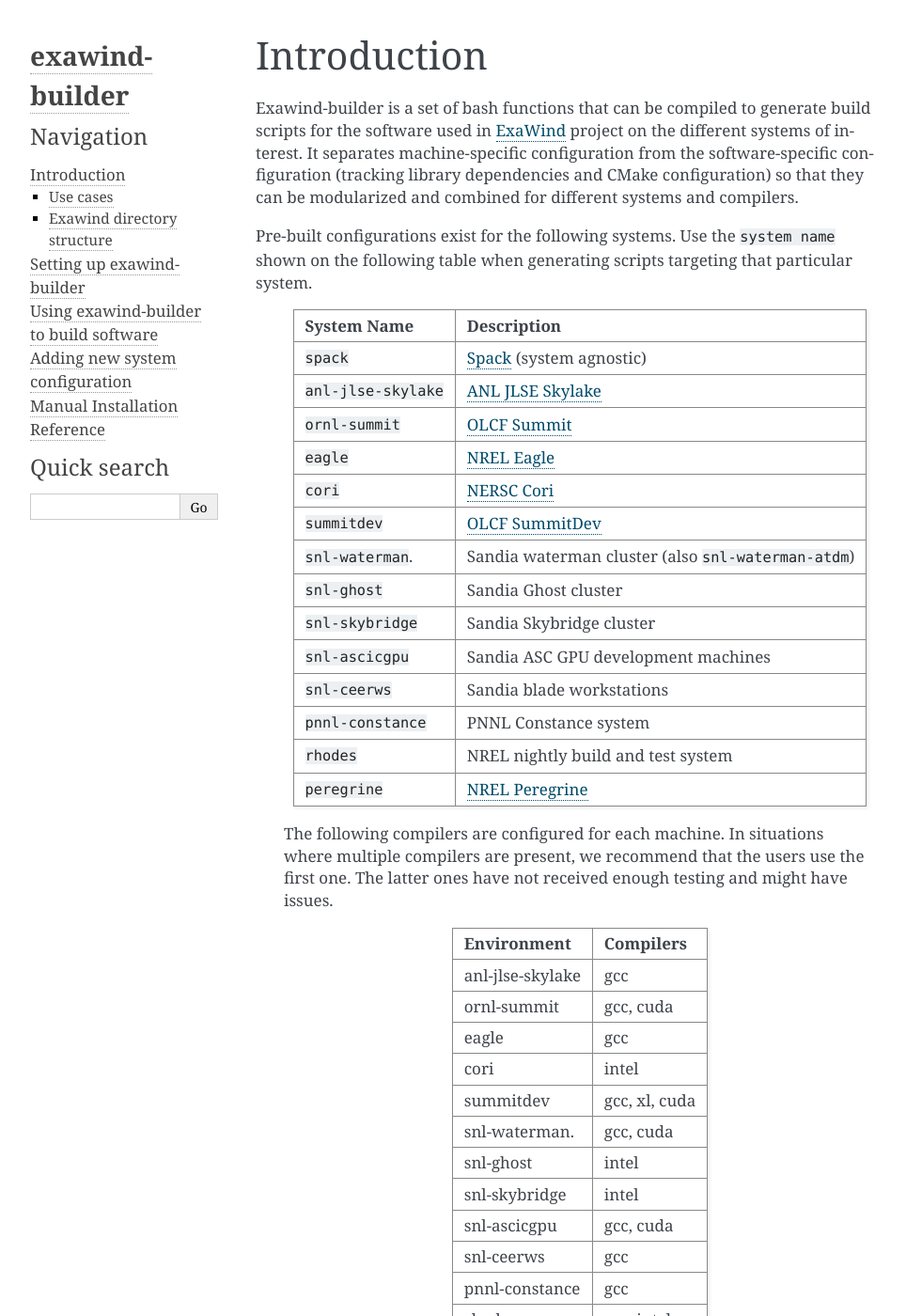
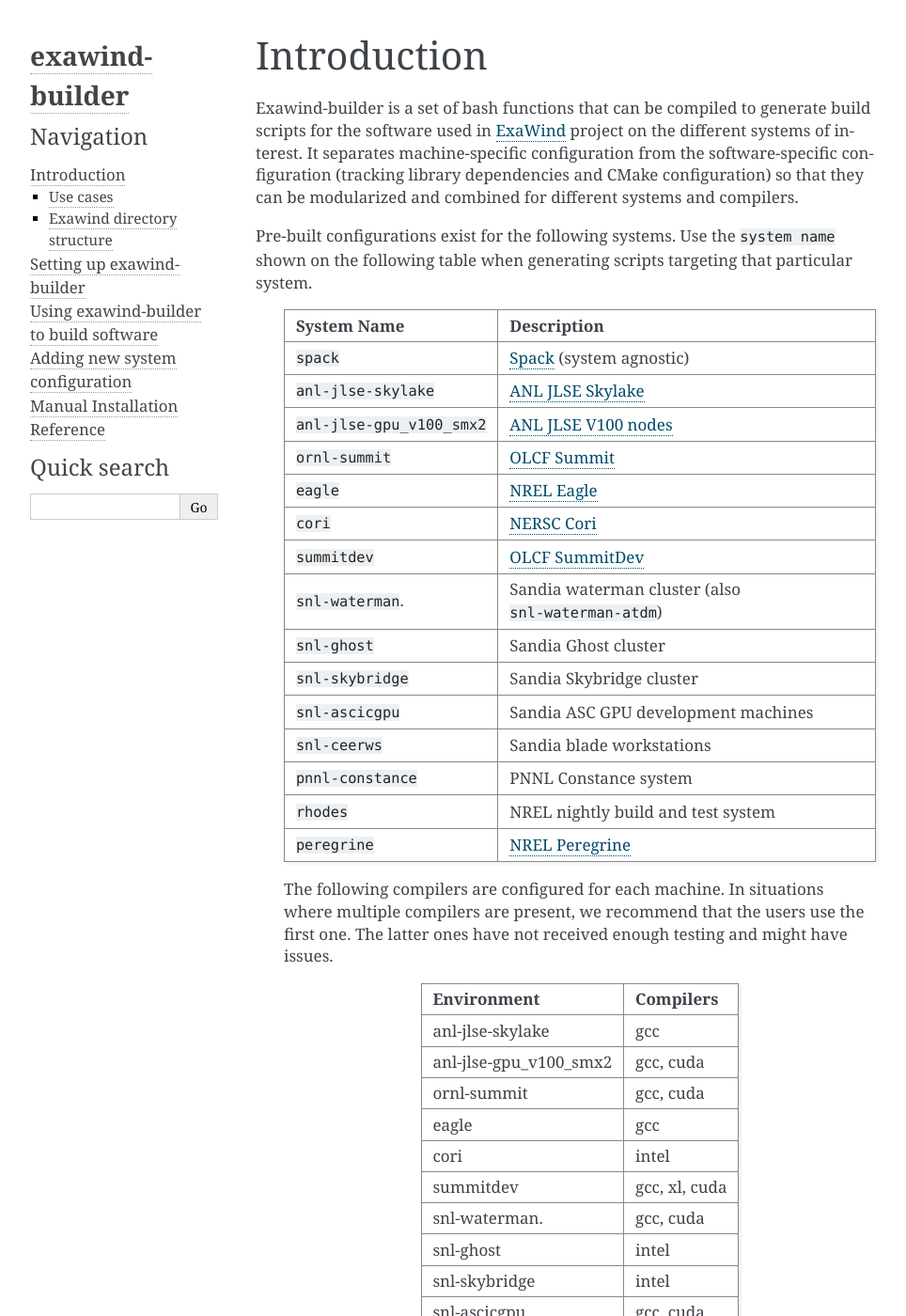
Before and after one commit to Exawind/exawind-builder, a Sphinx documentation site: the page built from doc/source/introduction.rst, in a window 1280 px wide and 1400 px high. Shown: the whole window at 94% size, without its empty margins (148-1112 px from the left). Built offline with Sphinx 7.4.7, drawn with Linux system fonts in a browser that asks for light colours.

Commit message:
Adding configuration for anl-jlse-gpu_v100_smx2 nodes (#18)
* Adding configuration for anl-jlse-gpu_v100_smx2 nodes.

* Addressing suggestions.

```diff
--- a/doc/source/introduction.rst
+++ b/doc/source/introduction.rst
@@ -14,47 +14,49 @@
 name`` shown on the following table when generating scripts targeting that
 particular system.
 
-  ==================== ============================================================================================
-  System Name          Description
-  ==================== ============================================================================================
-  ``spack``             `Spack <https:://github.com/spack/spack>`_ (system agnostic)
-  ``anl-jlse-skylake``  `ANL JLSE Skylake <https://www.jlse.anl.gov>`_
-  ``ornl-summit``       `OLCF Summit <https://www.olcf.ornl.gov/summit/>`_
-  ``eagle``             `NREL Eagle <https://www.nrel.gov/hpc/eagle-system.html>`_
-  ``cori``              `NERSC Cori <http://www.nersc.gov/users/computational-systems/cori/>`_
-  ``summitdev``         `OLCF SummitDev <https://www.olcf.ornl.gov/olcf-resources/compute-systems/summit/>`_
-  ``snl-waterman``.     Sandia waterman cluster (also ``snl-waterman-atdm``)
-  ``snl-ghost``         Sandia Ghost cluster
-  ``snl-skybridge``     Sandia Skybridge cluster
-  ``snl-ascicgpu``      Sandia ASC GPU development machines
-  ``snl-ceerws``        Sandia blade workstations
-  ``pnnl-constance``    PNNL Constance system
-  ``rhodes``            NREL nightly build and test system
-  ``peregrine``         `NREL Peregrine <https://www.nrel.gov/hpc/peregrine-system.html>`_
-  ==================== ============================================================================================
+  ==========================  ============================================================================================
+  System Name                 Description
+  ==========================  ============================================================================================
+  ``spack``                   `Spack <https:://github.com/spack/spack>`_ (system agnostic)
+  ``anl-jlse-skylake``        `ANL JLSE Skylake <https://www.jlse.anl.gov>`_
+  ``anl-jlse-gpu_v100_smx2``  `ANL JLSE V100 nodes <https://www.jlse.anl.gov>`_
+  ``ornl-summit``             `OLCF Summit <https://www.olcf.ornl.gov/summit/>`_
+  ``eagle``                   `NREL Eagle <https://www.nrel.gov/hpc/eagle-system.html>`_
+  ``cori``                    `NERSC Cori <http://www.nersc.gov/users/computational-systems/cori/>`_
+  ``summitdev``               `OLCF SummitDev <https://www.olcf.ornl.gov/olcf-resources/compute-systems/summit/>`_
+  ``snl-waterman``.           Sandia waterman cluster (also ``snl-waterman-atdm``)
+  ``snl-ghost``               Sandia Ghost cluster
+  ``snl-skybridge``           Sandia Skybridge cluster
+  ``snl-ascicgpu``            Sandia ASC GPU development machines
+  ``snl-ceerws``              Sandia blade workstations
+  ``pnnl-constance``          PNNL Constance system
+  ``rhodes``                  NREL nightly build and test system
+  ``peregrine``               `NREL Peregrine <https://www.nrel.gov/hpc/peregrine-system.html>`_
+  ==========================  ============================================================================================
 
   The following compilers are configured for each machine. In situations where
   multiple compilers are present, we recommend that the users use the first one.
   The latter ones have not received enough testing and might have issues.
 
-  ================== ========================
-  Environment        Compilers
-  ================== ========================
-  anl-jlse-skylake   gcc
-  ornl-summit        gcc, cuda
-  eagle              gcc
-  cori               intel
-  summitdev          gcc, xl, cuda
-  snl-waterman.      gcc, cuda
-  snl-ghost          intel
-  snl-skybridge      intel
-  snl-ascicgpu       gcc, cuda
-  snl-ceerws         gcc
-  pnnl-constance     gcc
-  rhodes             gcc, intel
-  Mac OSX            clang, gcc
-  peregrine          gcc, intel
-  ================== ========================
+  ====================== ========================
+  Environment            Compilers
+  ====================== ========================
+  anl-jlse-skylake       gcc
+  anl-jlse-gpu_v100_smx2 gcc, cuda
+  ornl-summit            gcc, cuda
+  eagle                  gcc
+  cori                   intel
+  summitdev              gcc, xl, cuda
+  snl-waterman.          gcc, cuda
+  snl-ghost              intel
+  snl-skybridge          intel
+  snl-ascicgpu           gcc, cuda
+  snl-ceerws             gcc
+  pnnl-constance         gcc
+  rhodes                 gcc, intel
+  Mac OSX                clang, gcc
+  peregrine              gcc, intel
+  ====================== ========================
 
 
 Exawind-builder provides CMake configurations for the following codes used
```
Also changed, not shown: 6 other files.
